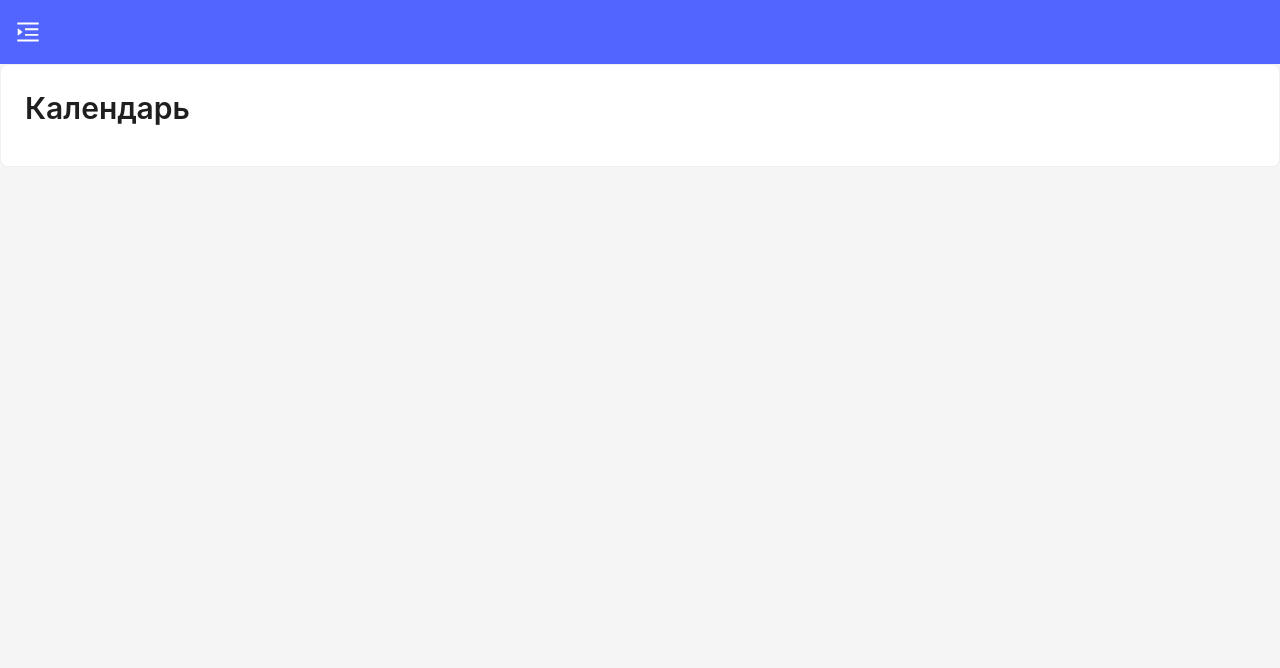
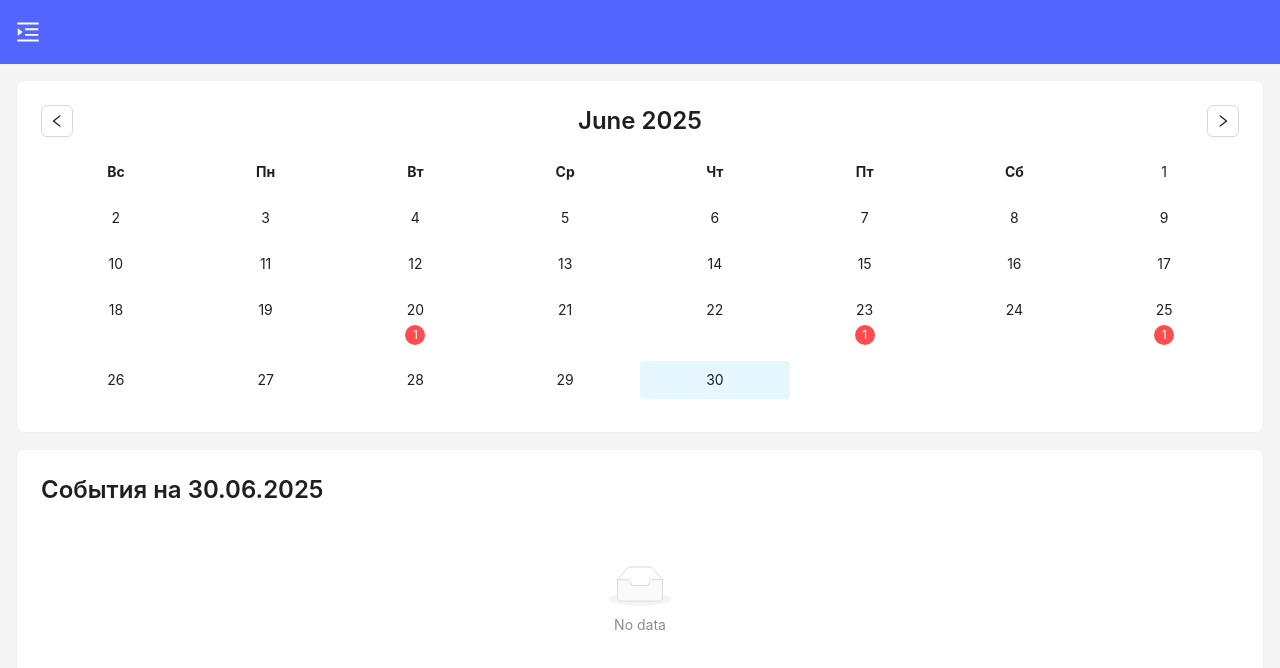
Before and after one commit to DmitriyGrosh/event-starter-frontend, a Next.js app: page /calendar in a window 1280 px wide. Shown: the top 668 px of the page. Built offline with nearby package versions, Linux system fonts and the light colour scheme; what @reatom/framework, @reatom/npm-react would draw is missing.

Commit message:
add some pages

```diff
--- a/package.json
+++ b/package.json
@@ -15,11 +15,13 @@
     "@reatom/persist": "^3.4.1",
     "@reatom/url": "^3.9.0",
     "antd": "^5.25.4",
+    "moment": "^2.30.1",
     "next": "^15.3.3",
     "react": "^18.2.0",
     "react-dom": "^18.2.0"
   },
   "devDependencies": {
+    "@types/moment": "^2.13.0",
     "@types/node": "^22.15.29",
     "@types/react": "^18.2.0",
     "@types/react-dom": "^18.2.0",
--- a/src/app/calendar/page.tsx
+++ b/src/app/calendar/page.tsx
@@ -1,16 +1,154 @@
 'use client';
 
-import React from 'react';
-import { Typography, Card } from 'antd';
+import React, { useState, useEffect } from 'react';
+import { Typography, Card, Flex, Badge, List, Row, Col, Button } from 'antd';
+import { CardEvent } from '@/entities/events';
+import type { Moment } from 'moment';
+import moment from 'moment';
+import { LeftOutlined, RightOutlined } from '@ant-design/icons';
 
 const { Title } = Typography;
 
+// Mock data for events
+const mockEvents = [
+  {
+    title: "Tech Conference 2024",
+    location: "Москва",
+    price: 5000,
+    imageUrl: "https://optim.tildacdn.com/tild6138-3133-4732-a336-316166613961/-/cover/600x600/center/center/-/format/webp/photo_2016-09-15_16-.jpg.webp",
+    date: moment('2025-06-20')
+  },
+  {
+    title: "Startup Meetup",
+    location: "Санкт-Петербург",
+    price: 0,
+    imageUrl: "https://optim.tildacdn.com/tild6138-3133-4732-a336-316166613961/-/cover/600x600/center/center/-/format/webp/photo_2016-09-15_16-.jpg.webp",
+    date: moment('2025-06-23')
+  },
+  {
+    title: "Design Workshop",
+    location: "Казань",
+    price: 3000,
+    imageUrl: "https://optim.tildacdn.com/tild6138-3133-4732-a336-316166613961/-/cover/600x600/center/center/-/format/webp/photo_2016-09-15_16-.jpg.webp",
+    date: moment('2025-06-25')
+  }
+];
+
 const CalendarPage = () => {
+  const [currentDate, setCurrentDate] = useState<Moment | null>(null);
+  const [selectedDate, setSelectedDate] = useState<Moment | null>(null);
+
+  useEffect(() => {
+    const now = moment();
+    setCurrentDate(now);
+    setSelectedDate(now);
+  }, []);
+
+  if (!currentDate || !selectedDate) {
+    return null;
+  }
+
+  const daysInMonth = currentDate.daysInMonth();
+  const firstDayOfMonth = currentDate.startOf('month').day();
+  const lastDayOfMonth = currentDate.endOf('month').day();
+
+  const prevMonth = () => {
+    setCurrentDate(currentDate.clone().subtract(1, 'month'));
+  };
+
+  const nextMonth = () => {
+    setCurrentDate(currentDate.clone().add(1, 'month'));
+  };
+
+  const renderCalendarDays = () => {
+    const days = [];
+    const weekDays = ['Вс', 'Пн', 'Вт', 'Ср', 'Чт', 'Пт', 'Сб'];
+
+    // Add week day headers
+    weekDays.forEach(day => {
+      days.push(
+        <Col key={day} span={3} style={{ textAlign: 'center', padding: '8px' }}>
+          <strong>{day}</strong>
+        </Col>
+      );
+    });
+
+    // Add empty cells for days before the first day of the month
+    for (let i = 0; i < firstDayOfMonth; i++) {
+      days.push(<Col key={`empty-${i}`} span={3} />);
+    }
+
+    // Add days of the month
+    for (let day = 1; day <= daysInMonth; day++) {
+      const date = currentDate.clone().date(day);
+      const eventsOnDate = mockEvents.filter(event => event.date.isSame(date, 'day'));
+      const isSelected = selectedDate.isSame(date, 'day');
+
+      days.push(
+        <Col
+          key={day}
+          span={3}
+          style={{
+            textAlign: 'center',
+            padding: '8px',
+            cursor: 'pointer',
+            backgroundColor: isSelected ? '#e6f7ff' : 'transparent',
+            borderRadius: '4px'
+          }}
+          onClick={() => setSelectedDate(date)}
+        >
+          <div>{day}</div>
+          {eventsOnDate.length > 0 && (
+            <Badge count={eventsOnDate.length} style={{ marginTop: '4px' }} />
+          )}
+        </Col>
+      );
+    }
+
+    // Add empty cells for days after the last day of the month
+    for (let i = lastDayOfMonth; i < 6; i++) {
+      days.push(<Col key={`empty-end-${i}`} span={3} />);
+    }
+
+    return days;
+  };
+
+  const filteredEvents = mockEvents.filter(event =>
+    event.date.isSame(selectedDate, 'day')
+  );
+
   return (
-    <Card>
-      <Title level={2}>Календарь</Title>
-      {/* Add your calendar content here */}
-    </Card>
+    <Flex vertical gap={16} style={{ padding: '16px' }}>
+      <Card>
+        <Flex justify="space-between" align="center" style={{ marginBottom: '16px' }}>
+          <Button icon={<LeftOutlined />} onClick={prevMonth} />
+          <Title level={3} style={{ margin: 0 }}>
+            {currentDate.format('MMMM YYYY')}
+          </Title>
+          <Button icon={<RightOutlined />} onClick={nextMonth} />
+        </Flex>
+        <Row gutter={[0, 8]}>
+          {renderCalendarDays()}
+        </Row>
+      </Card>
+
+      <Card>
+        <Title level={3}>События на {selectedDate.format('DD.MM.YYYY')}</Title>
+        <List
+          dataSource={filteredEvents}
+          renderItem={(event) => (
+            <List.Item>
+              <CardEvent
+                title={event.title}
+                location={event.location}
+                price={event.price}
+                imageUrl={event.imageUrl}
+              />
+            </List.Item>
+          )}
+        />
+      </Card>
+    </Flex>
   );
 };
 
```
Also changed, not shown: src/app/profile/page.tsx (+97 -6 lines), 1 other file (tests, documents, lock files or other folders).
